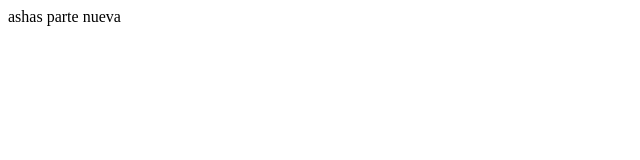
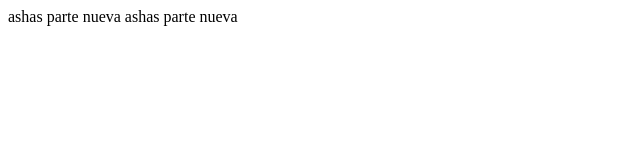
Before and after one commit to Cristobalz2/git_course, a plain HTML site: page index.html in a window 1280 px wide. Shown: the whole page, without its empty margins (0-640 px from the left). Drawn offline with Linux system fonts and the light colour scheme.

Commit message:
nueva linea en index.html

```diff
--- a/index.html
+++ b/index.html
@@ -1,2 +1,3 @@
 <hello-world>
     <alavershmi wei>ashas parte nueva</alavershmi>
+    <alavershmi wei>ashas parte nueva</alavershmi>
```
